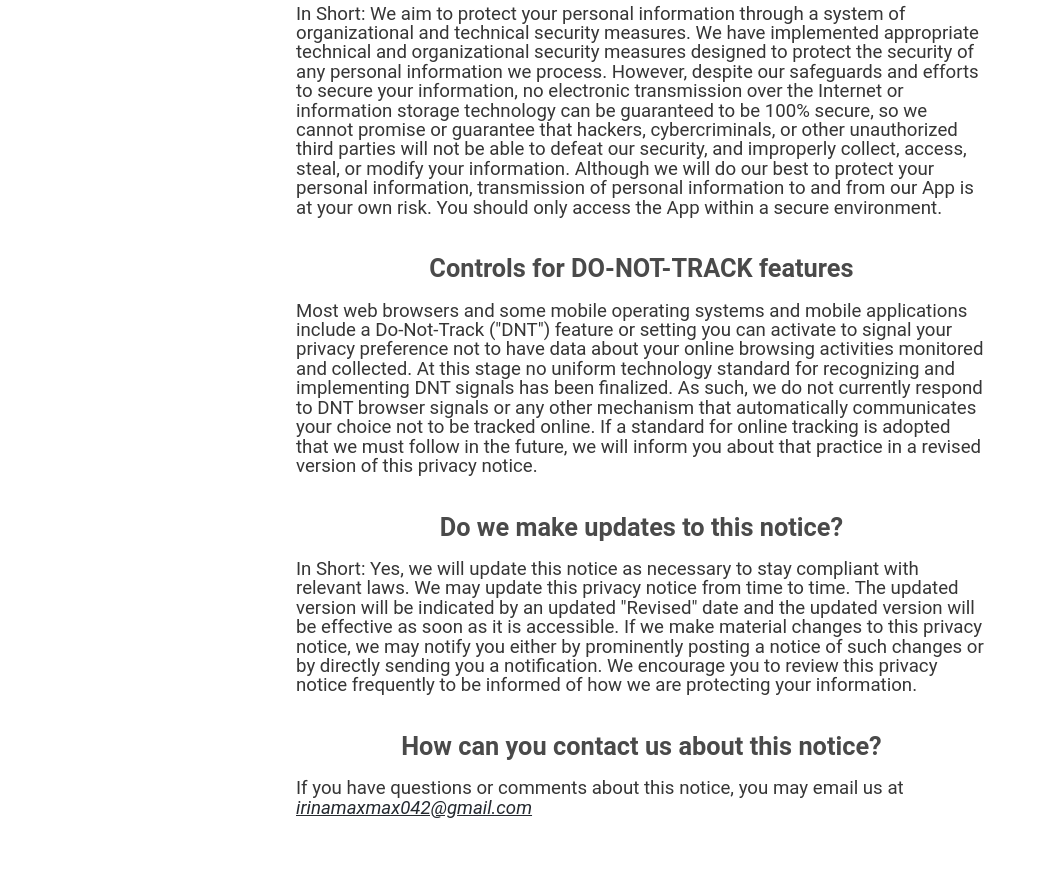
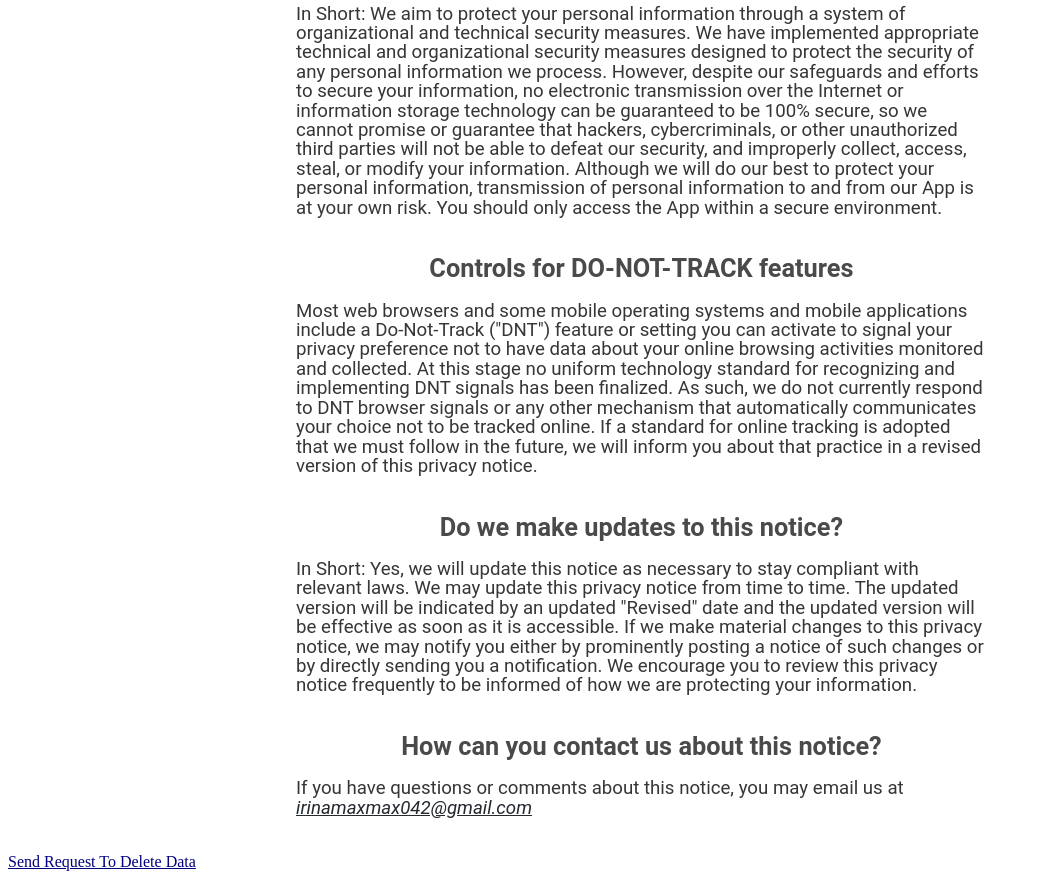
Before and after one commit to irinamaxmax042/Gold-Rush, a plain HTML site: page index.html in a window 1280 px wide. Shown: the part 1976-2855 px from the top of the page, without its empty margins (0-1039 px from the left). Drawn offline with Linux system fonts and the light colour scheme.

Commit message:
Update index.html

```diff
--- a/index.html
+++ b/index.html
@@ -703,7 +703,7 @@ you have questions or comments about this notice, you may email us at
 
 
 
-
+ <a href="send.html">Send Request To Delete Data</a>
 
 
 
```
